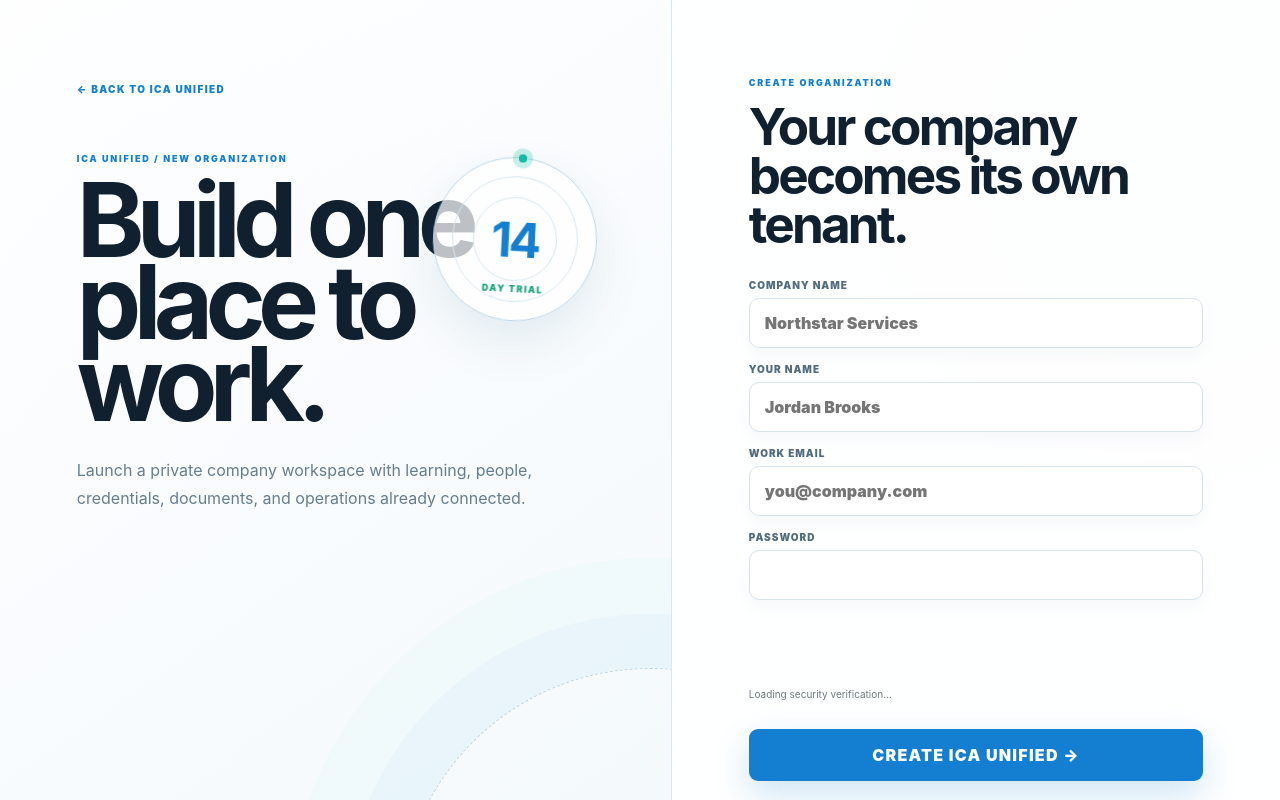
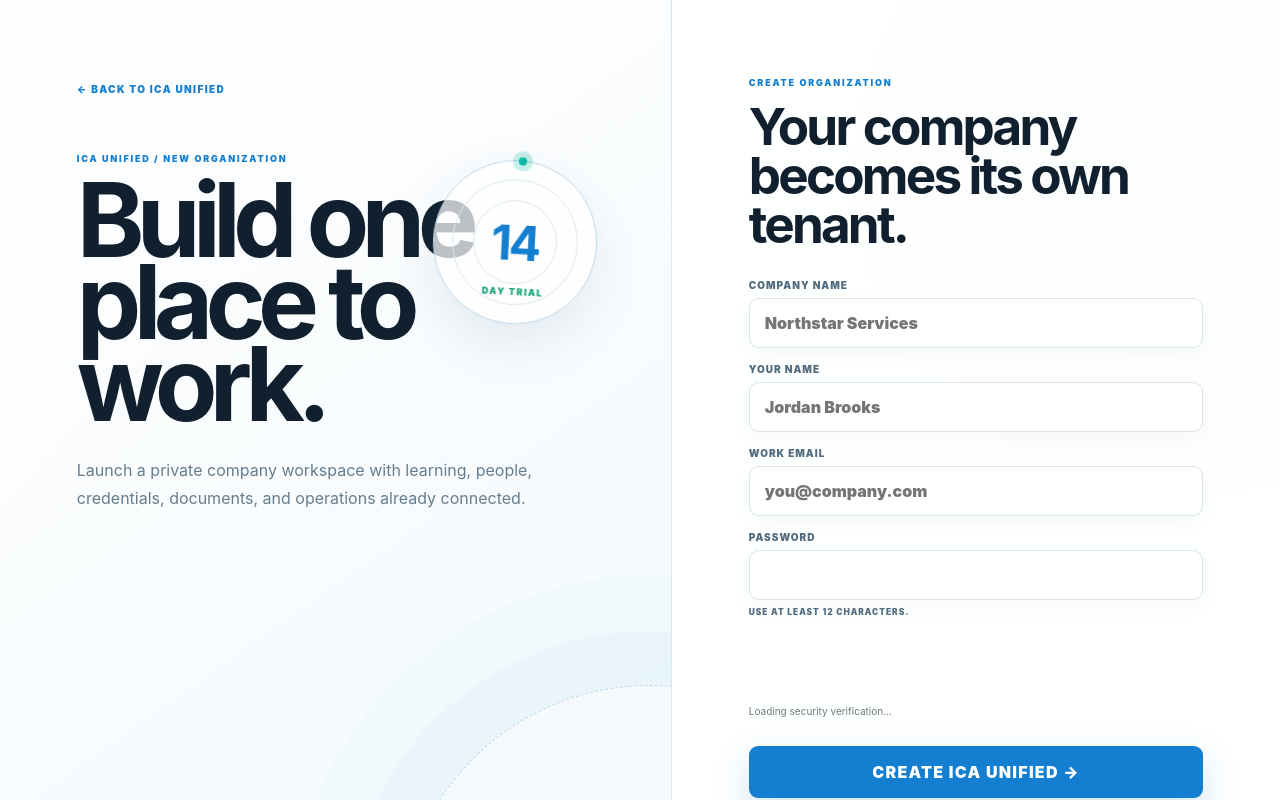
Before and after one commit to redavi19-asu/ICA-unified-, a Next.js app: page /register in a window 1280 px wide. Shown: the top 800 px of the page. Built offline with nearby package versions, Linux system fonts and the light colour scheme; no server answers.

Commit message:
Show 12 character password requirement at signup

```diff
--- a/src/app/register/page.tsx
+++ b/src/app/register/page.tsx
@@ -67,7 +67,7 @@ export default function RegisterPage() {
           <label>Company name<input name="organizationName" placeholder="Northstar Services" required minLength={2} /></label>
           <label>Your name<input name="name" placeholder="Jordan Brooks" required minLength={2} /></label>
           <label>Work email<input name="email" type="email" placeholder="you@company.com" required /></label>
-          <label>Password<input name="password" type="password" minLength={8} required /></label>
+          <label>Password<input name="password" type="password" minLength={12} required /><small>Use at least 12 characters.</small></label>
           <TurnstileWidget onToken={setTurnstileToken} resetKey={turnstileReset} theme="light" />
           <button disabled={loading || (Boolean(process.env.NEXT_PUBLIC_TURNSTILE_SITE_KEY) && !turnstileToken)}>{loading ? 'BUILDING WORKSPACE…' : 'CREATE ICA UNIFIED →'}</button>
         </form>
```
